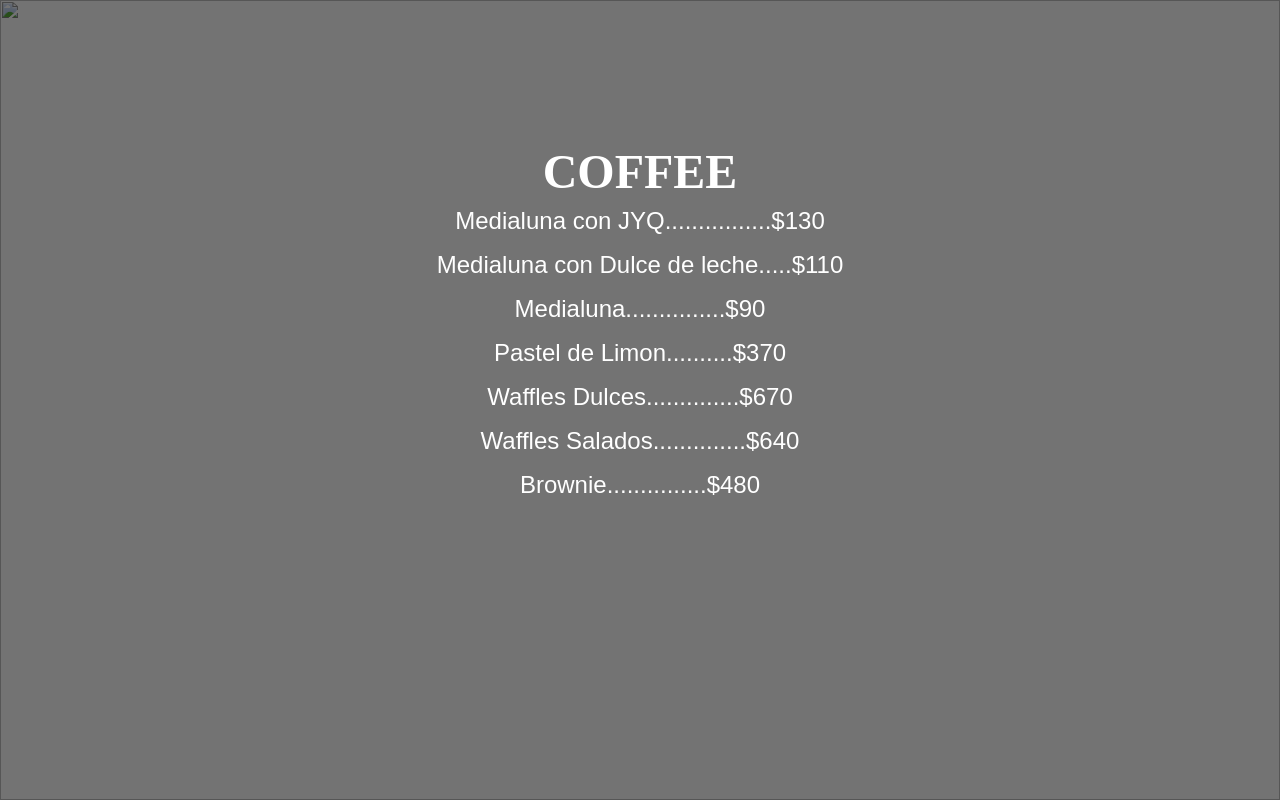
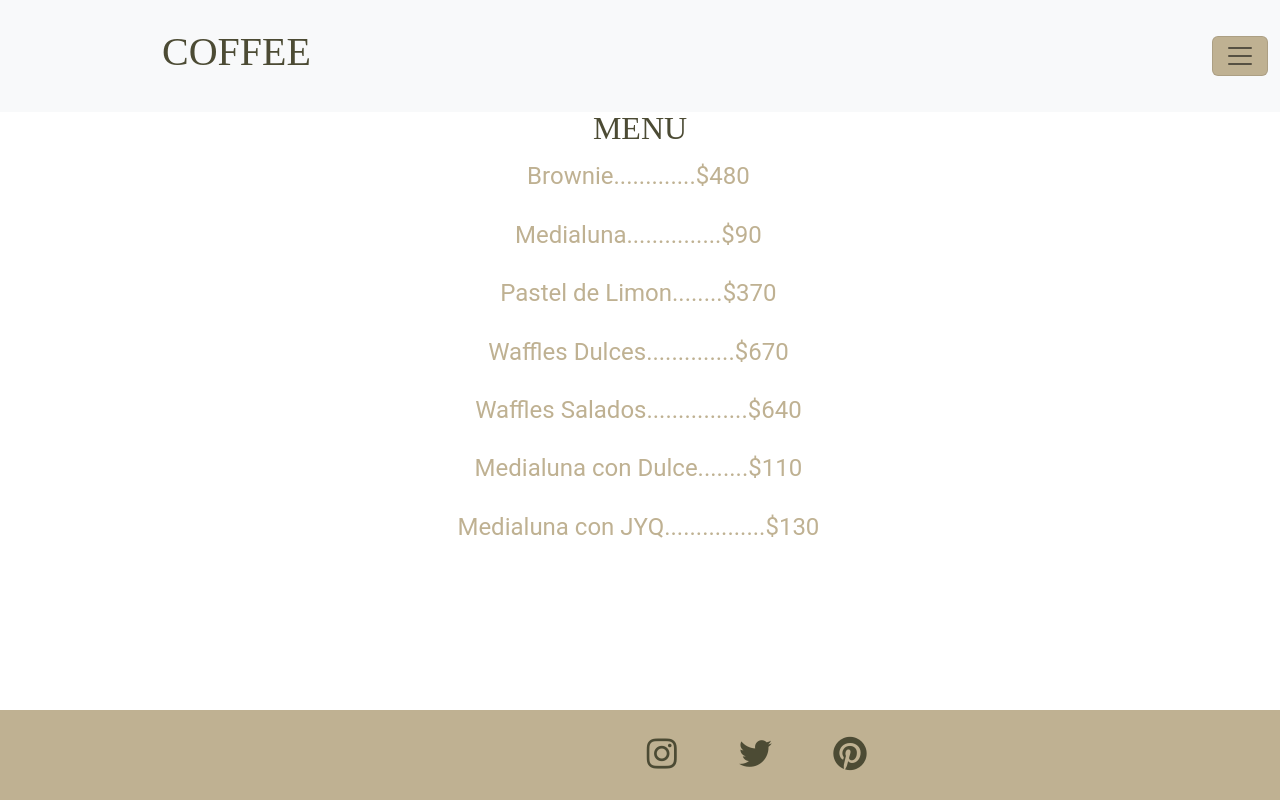
Before and after one commit to leandroresi/cafeteria-resi, a website: page pages/potres.html in a window 1280 px wide. Drawn offline with nearby package versions, Linux system fonts and the light colour scheme.

Commit message:
arreglos finales a las paginas

```diff
--- a/pages/potres.html
+++ b/pages/potres.html
@@ -8,44 +8,93 @@
     <meta name="description" content="conocé los distintos tipos de postres">
     <link rel="stylesheet" href="../style/css/postres.css">
     <link rel="stylesheet" href="https://cdnjs.cloudflare.com/ajax/libs/animate.css/4.1.1/animate.min.css"/>
+    <link href='https://unpkg.com/boxicons@2.1.2/css/boxicons.min.css' rel='stylesheet'>
+    <link href="https://cdn.jsdelivr.net/npm/bootstrap@5.2.1/dist/css/bootstrap.min.css" rel="stylesheet" integrity="sha384-iYQeCzEYFbKjA/T2uDLTpkwGzCiq6soy8tYaI1GyVh/UjpbCx/TYkiZhlZB6+fzT" crossorigin="anonymous">
     <title>COFFEE - Postres</title>
 </head>
 <body>
 
+
 <header>
+  <nav class="navbar bg-light fixed-top" style="background-color:#fefbfb ;">
+  <div class="container-fluid">
+    <h1>COFFEE</h1>
+    <button class="navbar-toggler" type="button" data-bs-toggle="offcanvas" data-bs-target="#offcanvasNavbar" aria-controls="offcanvasNavbar" style="color:#4c4b34 ;background-color: #bfb192;">
+      <span class="navbar-toggler-icon"></span>
+    </button>
+    <div class="offcanvas offcanvas-end" tabindex="-1" id="offcanvasNavbar" aria-labelledby="offcanvasNavbarLabel" style="background-color:#bfb192 ; color: #4c4b34;">
+      <div class="offcanvas-header">
+        <h5 class="offcanvas-title" id="offcanvasNavbarLabel" style="color: #4c4b34; font-family:'Cinzel', serif;">COFFEE</h5>
+        <button type="button" class="btn-close" data-bs-dismiss="offcanvas" aria-label="Close"></button>
+      </div>
+      <div class="offcanvas-body">
+        <ul class="navbar-nav justify-content-end flex-grow-1 pe-3">
+          <li class="nav-item">
+            <a class="nav-link active" aria-current="page" href="../pages/tipos-de-cafe.html" style="color:#4c4b34 ;">Tipos de Cafe</a>
+          </li>
+          <li class="nav-item">
+            <a class="nav-link" href="../pages/potres.html" style="color:#4c4b34 ;">Postres</a>
+          </li>
+          <li class="nav-item dropdown">
+            <a class="nav-link dropdown-toggle" href="#" role="button" data-bs-toggle="dropdown" aria-expanded="false">
+              More
+            </a>
+            <ul class="dropdown-menu">
+              <li><a class="dropdown-item" href="../pages/sobre-nosotros.html" style="color:#4c4b34 ;">Sobre Nosotros</a></li>
+              <li><a class="dropdown-item" href="../pages/sumate-a-nosotros.html" style="color:#4c4b34 ;">Sumate a Nosotros</a></li>
+              <li>
+                <hr class="dropdown-divider">
+              </li>
+              <li><a class="dropdown-item" href="#" style="color:#4c4b34 ;">Proximamente</a></li>
+            </ul>
+          </li>
+        </ul>
+        <form class="d-flex" role="search">
+          <input class="form-control me-2" type="search" placeholder="Search" aria-label="Search">
+          <button class="btn btn-outline-success" type="submit" style="color:#4c4b34 ; background-color: #bfb192; border-color: #4c4b34; text-transform: uppercase;">Buscar</button>
+        </form>
+      </div>
+    </div>
+  </div>
+</nav>
 
-  <img class="img-fondo" src="../img/video/postres.jpg" alt="">
-
-  <div class="header-div"> </div>
+</header>
 
    <div class="info">
 
-   <h1 class="info-h1">COFFEE</h1>
+   <h2 class="info-h2">MENU</h2>
 
    <ul class="info-ul">
 
-    <li class="info-li"> <p>Medialuna con JYQ................$130</p></li>
-
-    <li class="info-li"> <p>Medialuna con Dulce de leche.....$110</p></li>
+    <li class="info-li"><p>Brownie.............$480</p></li>
 
     <li class="info-li"> <p>Medialuna...............$90</p></li>
 
-    <li class="info-li"><p>Pastel de Limon..........$370</p></li>
+    <li class="info-li"><p>Pastel de Limon........$370</p></li>
 
     <li class="info-li"><p>Waffles Dulces..............$670</p></li>
 
-    <li class="info-li"><p>Waffles Salados..............$640</p></li>
+    <li class="info-li"><p>Waffles Salados................$640</p></li>
 
-    <li class="info-li"><p>Brownie...............$480</p></li>
+    <li class="info-li"> <p>Medialuna con Dulce........$110</p></li>
+
+    <li class="info-li"> <p>Medialuna con JYQ................$130</p></li>
+
+
 
    </ul>
 
-
   </div>
 
-</header>
+<section class="footer">
+  <ul>
+    <li><a href="*"><i class='bx bxl-instagram'> </i></a> </li>
+    <li><a href="*"><i class='bx bxl-twitter' ></i></a></i></li>
+    <li><a href="*"><i class='bx bxl-pinterest' ></i></a></i></li>
+  </ul>
 
 
+</section>
 <script src="https://cdn.jsdelivr.net/npm/bootstrap@5.2.1/dist/js/bootstrap.bundle.min.js" integrity="sha384-u1OknCvxWvY5kfmNBILK2hRnQC3Pr17a+RTT6rIHI7NnikvbZlHgTPOOmMi466C8" crossorigin="anonymous"></script>
 
 </body>
--- a/style/css/inicio.css
+++ b/style/css/inicio.css
@@ -127,7 +127,6 @@ i:visited {
 
     .footer {
        width: 100%;
-
         text-align: center;
     }
 
--- a/style/css/postres.css
+++ b/style/css/postres.css
@@ -1,28 +1,41 @@
+:root {
+    --color-detalles: #4c4b34;
+    --color-principal: #bfb192;
+    --bg-color: #fefbfb;
+    --title-family: 'Cinzel', serif;
+    --text-family: 'Roboto', sans-serif;
+
+}
+
 * {
     padding: 0;
     margin: 0;
-    border-radius: 0;
-    font-family: 'Montserrat', sans-serif;
-    color: #ffff;
+    list-style: none;
 }
 
-
-.img-fondo {
-    width: 100%;
-    height: 100vh;
-    object-fit: cover;
+body {
+    background-color: var(--bg-color);
+    display: flex;
+    flex-direction: column;
+    min-height: 100vh;
 }
 
-.header-div {
-    background-color: #000000;
+header {
     width: 100%;
-    height: 100vh;
-    position: absolute;
-    top: 0;
-    left: 0;
-    z-index: 1;
-    opacity: .55;
+    height: 80px;
+    display: flex;
+    justify-content: space-between;
+    align-items: center;
 
+}
+
+h1 {
+    padding: 20px 150px;
+    color: var(--color-detalles);
+    display: flex;
+    font-size: 2.6em;
+    font-family: var(--title-family);
+    text-transform: uppercase;
 }
 
 .info {
@@ -33,21 +46,103 @@
     z-index: 1;
     animation: backInUp;
     animation-duration: 1.3s;
+    text-align: center;
+    justify-content: center;
 }
 
-.info-h1 {
-    font-size: 3em;
-    font-family: 'Playfair Display', serif;
-    margin-top: 3em;
+.info-h2 {
+    font-size: 2em;
+    font-family: var(--title-family);
+    margin-top: 3.4em;
+    color: var(--color-detalles);
 }
 
+.info-ul{
+    margin-left: -2.2rem;
+}
 
 .info-li {
-    padding: .5em;
+    padding: .2em;
     list-style: none;
+    font-family: var(--text-family);
+    color: var(--color-principal);
 }
 
 
 p {
     font-size: 1.5em;
 }
+
+
+section {
+    width: 100%;
+    height: 90px;
+    margin-top: auto;
+    background-color: var(--color-principal);
+    text-align: right;
+    display: flex;
+    flex-wrap: wrap;
+}
+
+section ul {
+    width: 100%;
+    max-width: 895px;
+    text-align: right;
+
+}
+
+section ul li {
+    display: inline-block;
+    padding: 24px 25px;
+
+}
+
+i {
+    font-size: 2.5em;
+    color: var(--color-detalles);
+}
+
+i:visited {
+    color: var(--color-detalles);
+}
+
+
+@media screen and (max-width: 500px) {
+
+
+    h1 {
+        font-size: 2.5em;
+
+    }
+}
+@media screen and (max-width: 420px) {
+
+
+    h1 {
+        padding: 20px;
+        padding-left: 2em;
+
+    }
+
+    .info-h2{
+        font-size: 1.8em;
+        margin-top: 4em;
+    }
+
+    p{
+        font-size: 1.2em;
+    }
+
+    .footer {
+        width: 100%;
+        text-align: center;
+    }
+
+    section ul {
+        width: 100%;
+    }
+
+}
+
+
+    }
--- a/style/css/tipos-de-cafe.css
+++ b/style/css/tipos-de-cafe.css
@@ -11,11 +11,7 @@
     padding: 0;
     margin: 0;
     list-style: none;
-
-
 }
-
-
 
 body {
     background-color: var(--bg-color);
@@ -23,8 +19,6 @@ body {
     flex-direction: column;
     min-height: 100vh;
 }
-
-
 
 header {
     width: 100%;
@@ -35,47 +29,128 @@ header {
 
 }
 
-
 h1 {
     padding: 20px 150px;
     color: var(--color-detalles);
     display: flex;
-    font-size: 2.5em;
+    font-size: 2.6em;
     font-family: var(--title-family);
     text-transform: uppercase;
 }
 
-@media screen and (max-width: 800px) {
+.info {
+    position: absolute;
+    top: 0;
+    width: 100%;
+    text-align: center;
+    z-index: 1;
+    animation: backInUp;
+    animation-duration: 1.3s;
+    text-align: center;
+    justify-content: center;
+}
 
+.info-h2 {
+    font-size: 2em;
+    font-family: var(--title-family);
+    margin-top: 3.5em;
+    color: var(--color-detalles);
+}
+
+.info-ul {
+    margin-left: -2.2rem;
+}
+
+.info-li {
+    padding: .2em;
+    list-style: none;
+    font-family: var(--text-family);
+    color: var(--color-principal);
+}
+
+
+p {
+    font-size: 1.5em;
+}
+
+
+section {
+    width: 100%;
+    height: 90px;
+    margin-top: auto;
+    background-color: var(--color-principal);
+    text-align: right;
+    display: flex;
+    flex-wrap: wrap;
+}
+
+section ul {
+    width: 100%;
+    max-width: 895px;
+    text-align: right;
 
 }
 
+section ul li {
+    display: inline-block;
+    padding: 24px 25px;
+
+}
+
+i {
+    font-size: 2.5em;
+    color: var(--color-detalles);
+}
+
+i:visited {
+    color: var(--color-detalles);
+}
+
+
 @media screen and (max-width: 500px) {
+
 
     h1 {
         font-size: 2.5em;
 
+    }
+
+    .footer {
+        width: 100%;
+        text-align: center;
+    }
+
+    section ul {
+        width: 100%;
+    }
 }
 
 @media screen and (max-width: 420px) {
 
 
     h1 {
-        font-size: 2.4em;
         padding: 20px;
         padding-left: 2em;
 
     }
 
-}
+    .info-h2 {
+        font-size: 1.8em;
+        margin-top: 4em;
+    }
+
+    p {
+        font-size: 1.2em;
+    }
+
+    .footer {
+        width: 100%;
+        text-align: center;
+    }
+
+    section ul {
+        width: 100%;
+    }
 
 
-
-/*<li class="info-li"><p>Cafe con Leche...............$280</p></li>
-<li class="info-li"><p>Americano.......................$310</p></li>
-<li class="info-li"><p>Cappuccino......................$340</p></li>
-<li class="info-li"><p>Expresso Lungo...............$260</p></li>
-<li class="info-li"><p>Macchiato.........................$390</p></li>
-<li class="info-li"><p>Flat...................................$350</p></li>
-<li class="info-li"><p>Submarino........................$330</p></li>
-<li class="info-li"><p>Lagrima............................$290</p></li>*/
+}
```
Also changed, not shown: pages/sobre-nosotros.html (+1 -1 lines), pages/tipos-de-cafe.html (+29 -14 lines).
